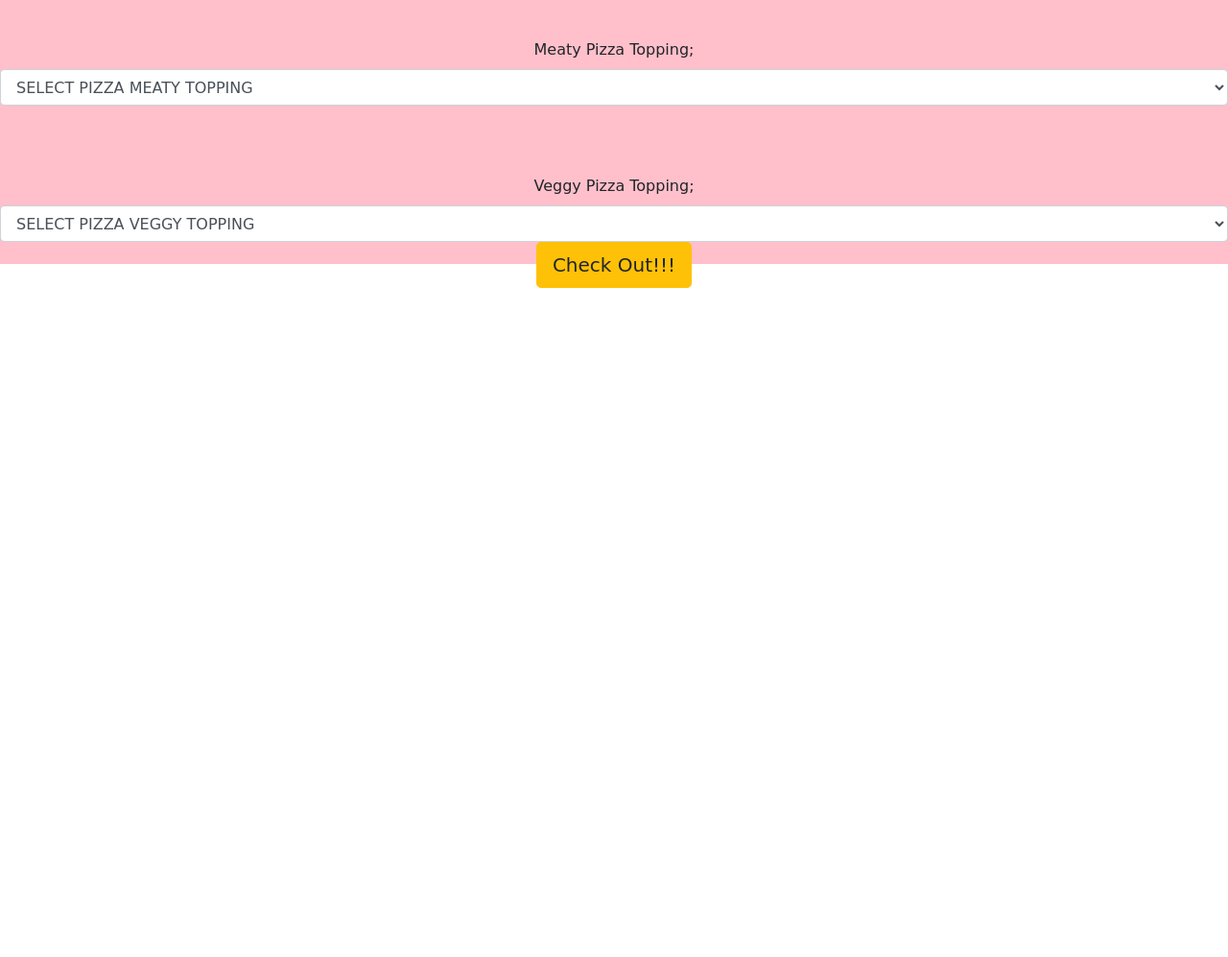
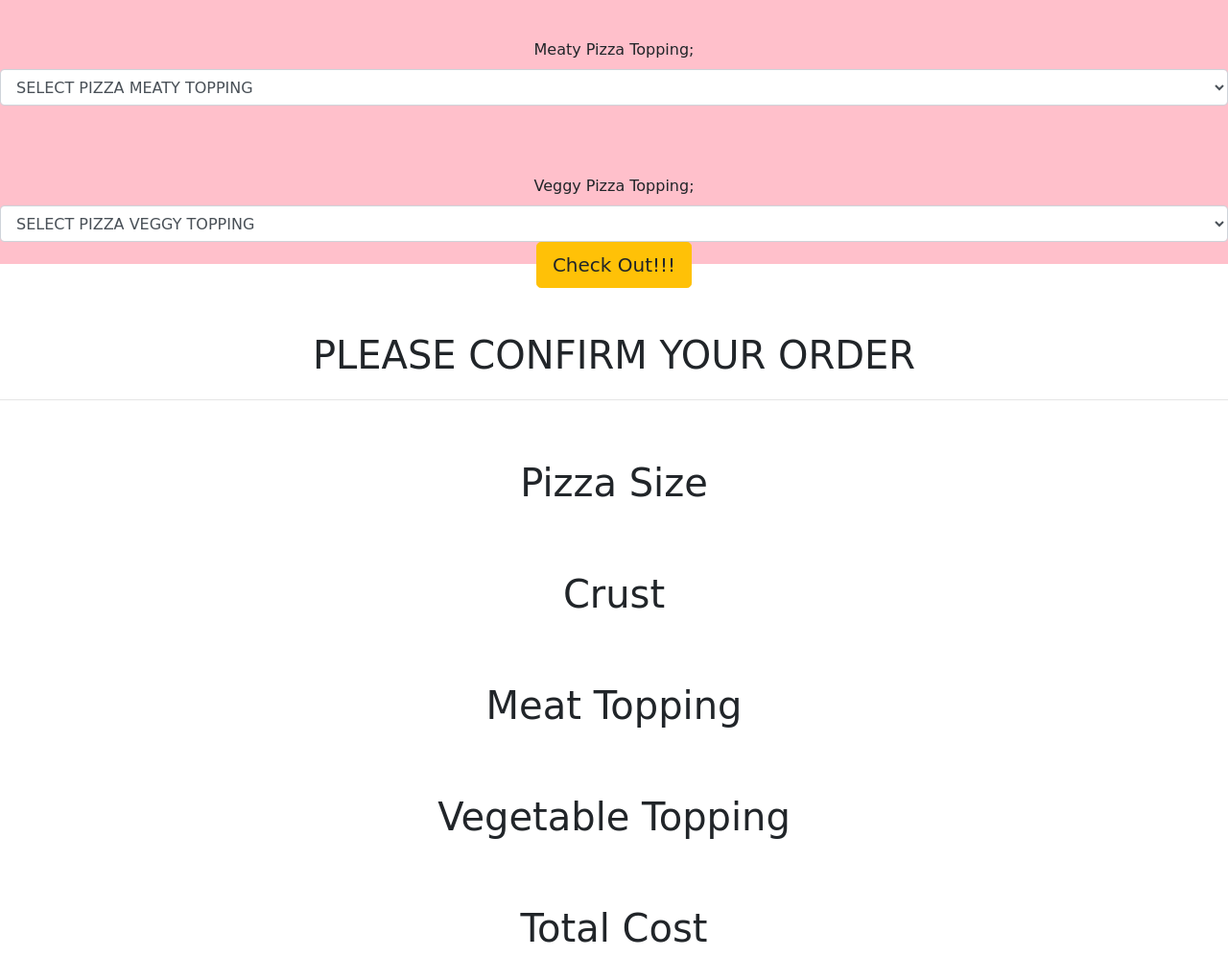
Before and after one commit to Tumaa/Tumaa-pizza, a plain HTML site: page index.html in a window 1280 px wide. Shown: the part 1101-2098 px from the top of the page at 96% size. Before the commit the page ends 1401 px from the top, so only its background shows below. Drawn offline with Linux system fonts and the light colour scheme.

Commit message:
added section of confirming order placed

```diff
--- a/index.html
+++ b/index.html
@@ -66,7 +66,7 @@
                 value="Check Out!!!">
         </form>
 
-        <!-- <div class="sect-4" id="textPrice">
+        <div class="sect-4" id="textPrice">
             <div class="pick">
                     <p style="text-align: center;">PLEASE CONFIRM YOUR ORDER</p>
                     <hr>
@@ -76,7 +76,7 @@
                     <p id="vt">Vegetable Topping</p>
                     <P id="tc">Total Cost</P>
             </div>
-        </div> -->
+        </div>
         <!-- <div class="modal fade" id="modalRegisterForm" tabindex="-1" role="dialog" aria-labelledby="myModalLabel"
         aria-hidden="true">
         <div class="modal-dialog" role="document">
```
